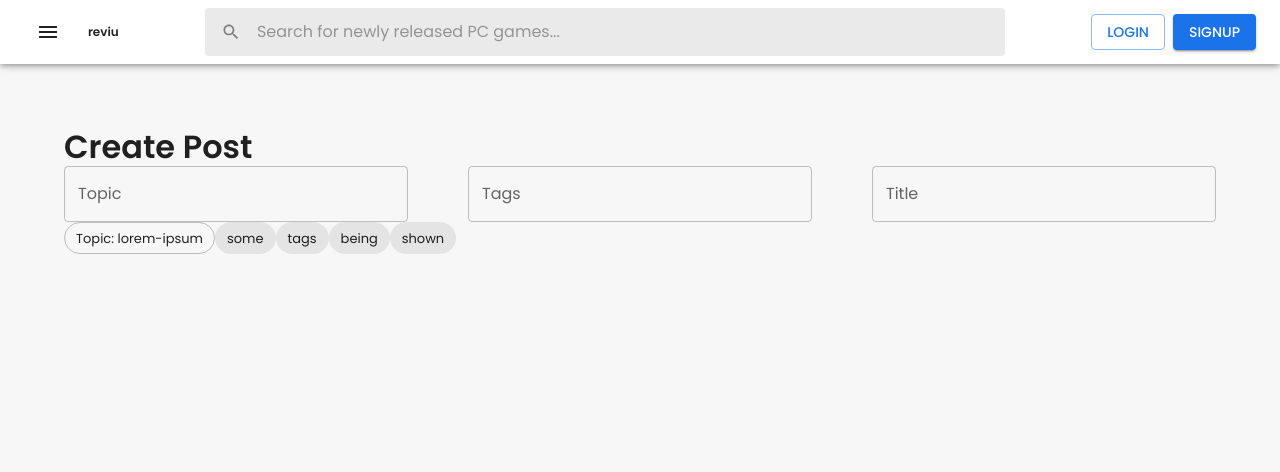
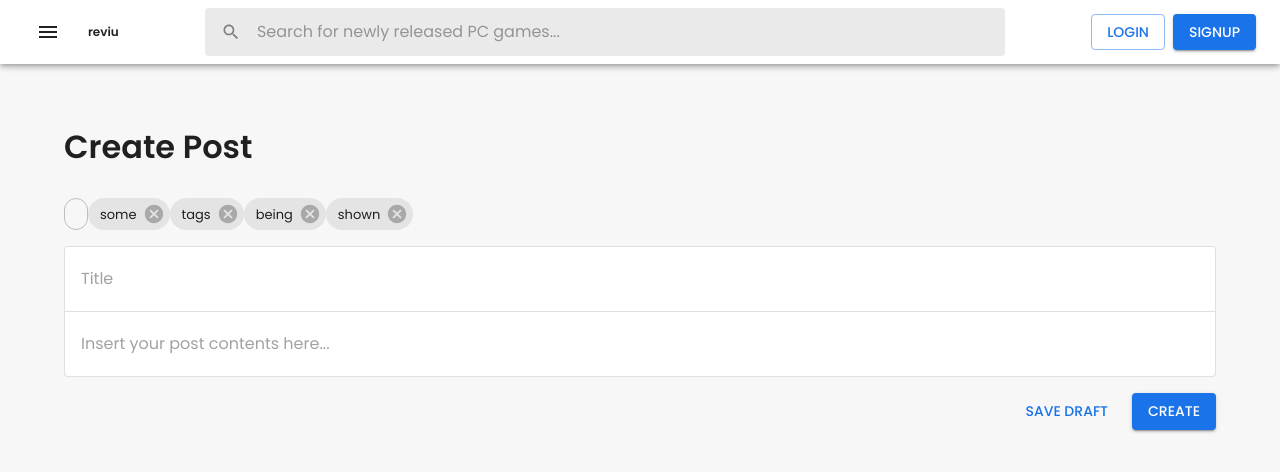
Before and after one commit to izruff/reviu-frontend, a React (Vite) app: page /posts/create in a window 1280 px wide. Shown: the top 472 px of the page. Built offline with nearby package versions, Linux system fonts and the light colour scheme.

Commit message:
Added more to post create page

```diff
--- a/src/pages/PostCreatePage.tsx
+++ b/src/pages/PostCreatePage.tsx
@@ -1,25 +1,62 @@
-import { Box, Chip, Stack, TextField, Typography } from "@mui/material";
+import { Box, Button, Card, Chip, Divider, InputBase, Stack, TextField, Typography } from "@mui/material";
 import React from "react";
 
 const PostCreatePage = () => {
-  const [topic, setTopic] = React.useState("");
-  const [tags, setTags] = React.useState([]);
+  const [postTitle, setPostTitle] = React.useState("");
+  const [postContent, setPostContent] = React.useState("");
+  const [postTopic, setPostTopic] = React.useState("");
+  const [postTags, setPostTags] = React.useState(["some", "tags", "being", "shown"]);
+
+  function handleTitleChange(event) {
+    setPostTitle(event.target.value);
+  }
+
+  function handleContentChange(event) {
+    setPostContent(event.target.value)
+  }
+
+  function handleTagDelete(tagToDelete) {
+    setPostTags((postTags) => postTags.filter((tag) => tag !== tagToDelete));
+  }
+
+  function handleCreatePost(event) {
+
+  }
 
   return (
     <>
-      <Typography variant="h2">Create Post</Typography>
-      <Stack direction="row" justifyContent="space-between">
-        <TextField id="topic" label="Topic" />
-        <TextField id="tags" label="Tags" />
-        <TextField id="title" label="Title" />
+      <Typography variant="h2" marginBottom={4}>Create Post</Typography>
+      <Stack spacing={2}>
+        <Box>
+          <Chip label={postTopic} variant="outlined" />
+          {postTags.map((tag) => (
+            <Chip label={tag} variant="filled" onDelete={() => handleTagDelete(this.label)} /> // TODO: how to reference the label?
+          ))}
+        </Box>
+        <Card variant="outlined">
+          <Box p={2}>
+            <InputBase
+              fullWidth
+              placeholder="Title"
+              value={postTitle}
+              onChange={handleTitleChange}
+            />
+          </Box>
+          <Divider />
+          <Box p={2}>
+            <InputBase // TODO: current implementation cannot have multiple lines
+              fullWidth
+              placeholder="Insert your post contents here..."
+              value={postContent}
+              onChange={handleContentChange}
+            />
+          </Box>
+        </Card>
+        <Stack direction="row" spacing={2} justifyContent="flex-end">
+          <Button>Save Draft</Button>
+          <Button variant="contained" onClick={handleCreatePost}>Create</Button>
+        </Stack>
       </Stack>
-      <Box>
-        <Chip label="Topic: lorem-ipsum" variant="outlined" />
-        <Chip label="some" variant="filled" />
-        <Chip label="tags" variant="filled" />
-        <Chip label="being" variant="filled" />
-        <Chip label="shown" variant="filled" />
-      </Box>
     </>
   );
 };
```
